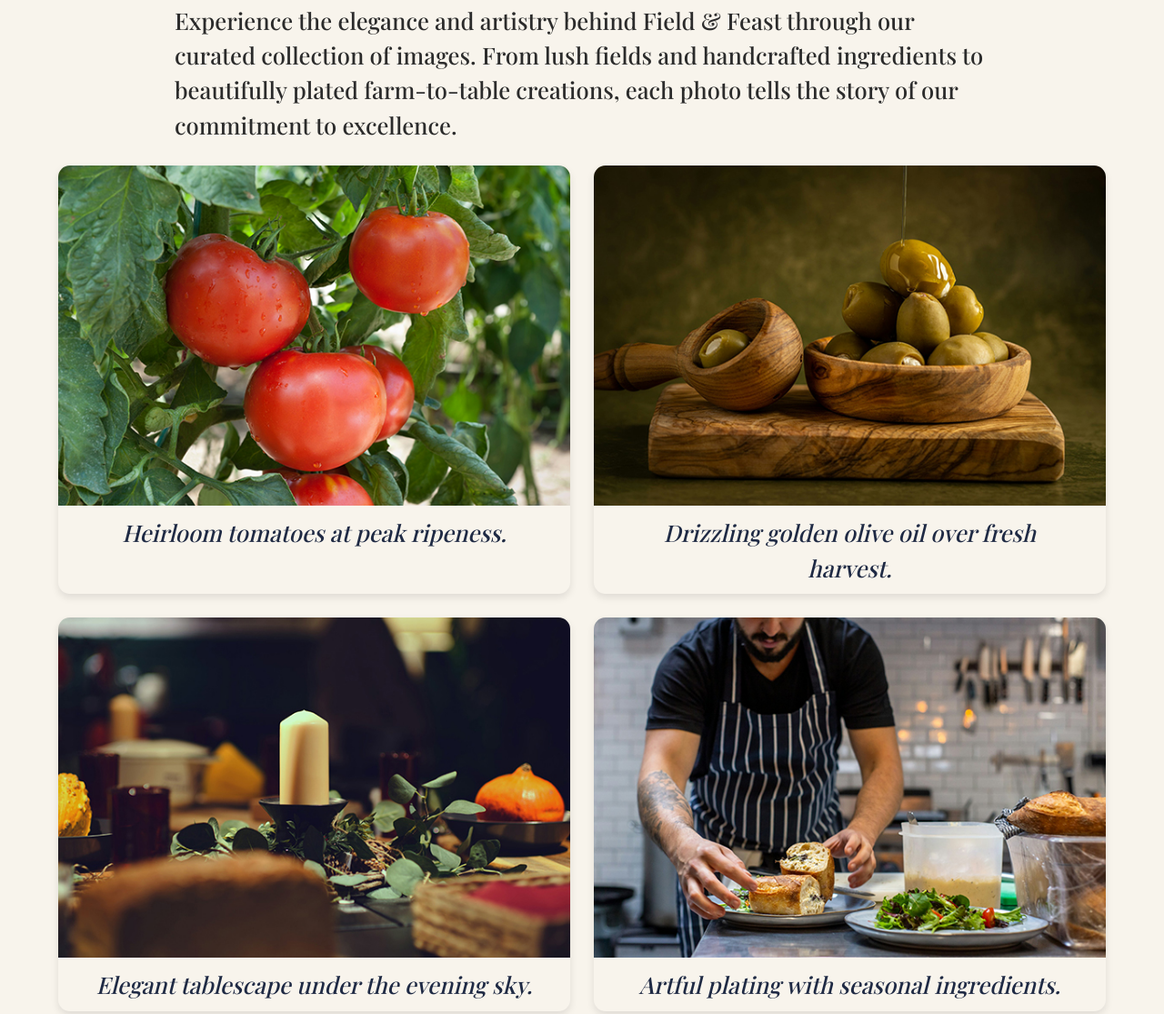
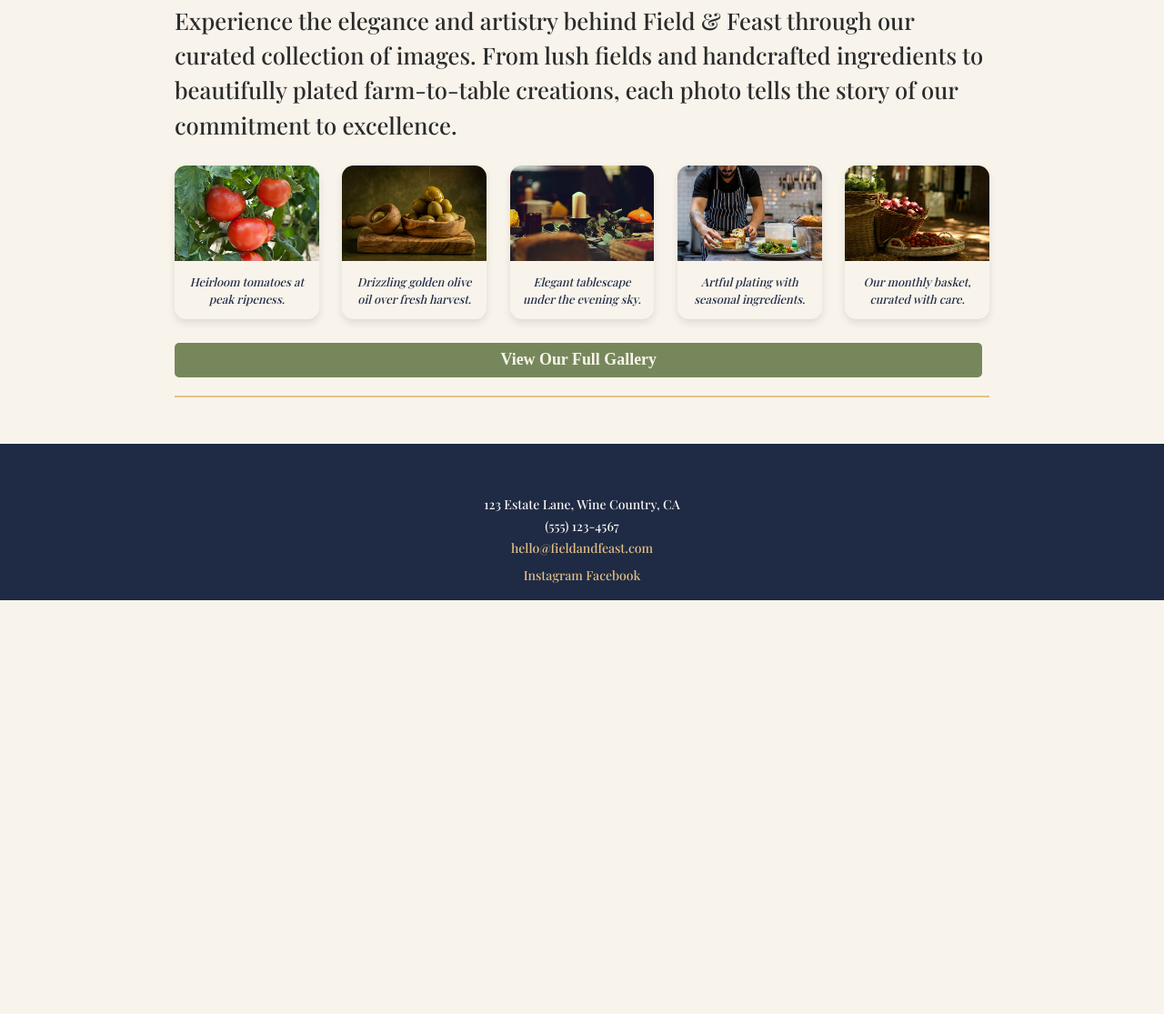
Before and after one commit to amstroth/field-and-feast, a plain HTML site: page index.html in a window 1280 px wide. Shown: the part 1472-2587 px from the top of the page at 91% size. After the commit the page ends 2132 px from the top, so only its background shows below. Drawn offline with nearby package versions, Linux system fonts and the light colour scheme; a web font is replaced by a local one.

Commit message:
Update styles.css

```diff
--- a/styles.css
+++ b/styles.css
@@ -501,19 +501,21 @@ a.button{
     }
 
     div.gallerycontainer{
-        display: grid;
-        grid-template-columns: 1fr 1fr;
-        gap: 2vw;
-        margin: 2vw 5vw;
+        display: flex;
+        flex-direction: row;
+        margin: 2vw 15vw;
     }
 
     div.gallery{
         margin: 0;
         border-radius: 1vw;
         gap: 0;
+        width: 15vw;
     }
     div.gallery p{
-        font-size: 2vw;
+        font-size: 1vw;
+        padding:0;
+        margin: 1vw
     }
 
     header h1{
@@ -535,8 +537,8 @@ a.button{
     }
 
     a.button{
-        font-size: 2vw;
-        padding: 10px 35vw;
-        margin: 0 5vw;
+        font-size: 1.4vw;
+        padding: 10px 28vw;
+        margin: 0 15vw;
     }
 }
```
